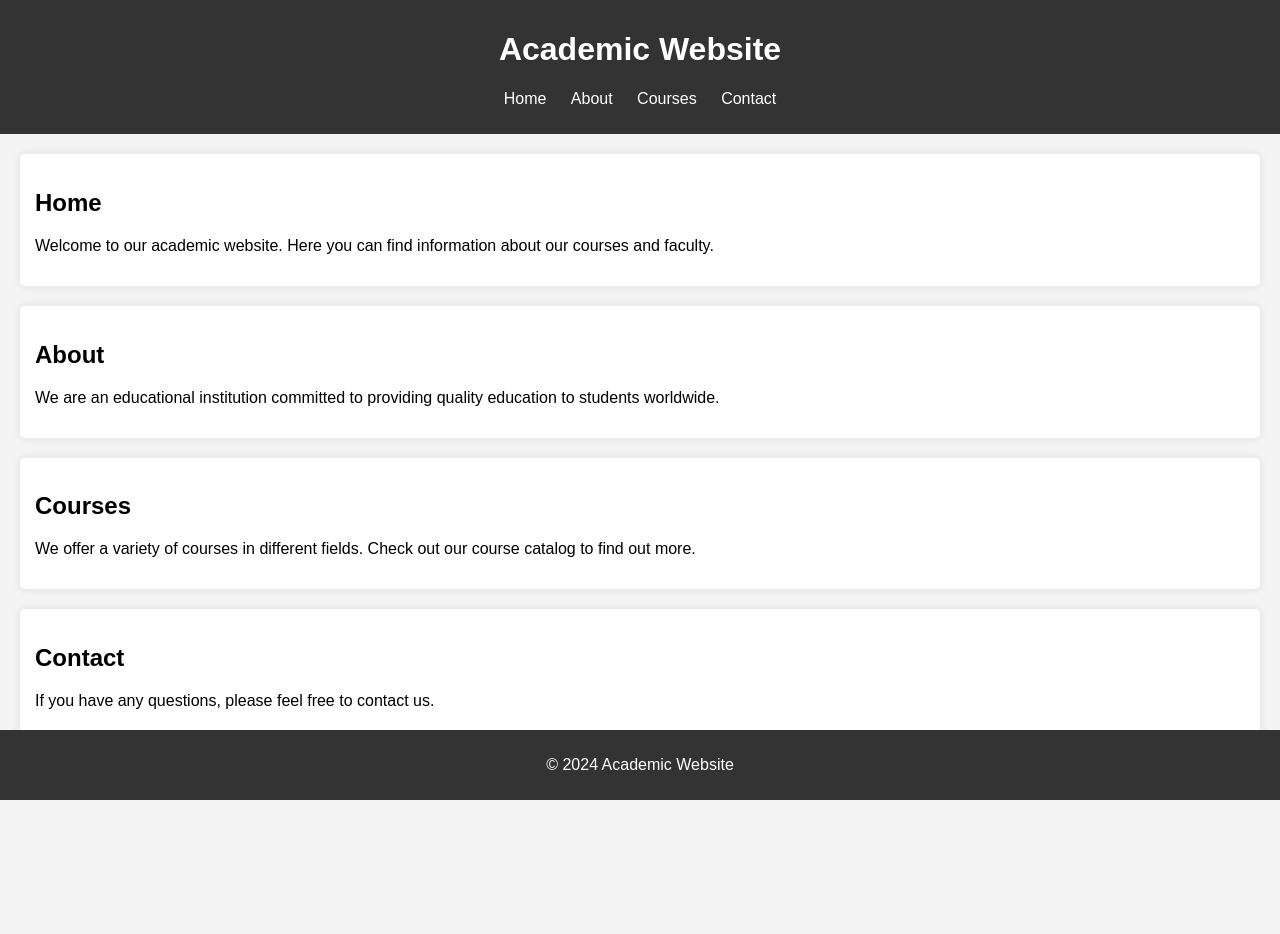
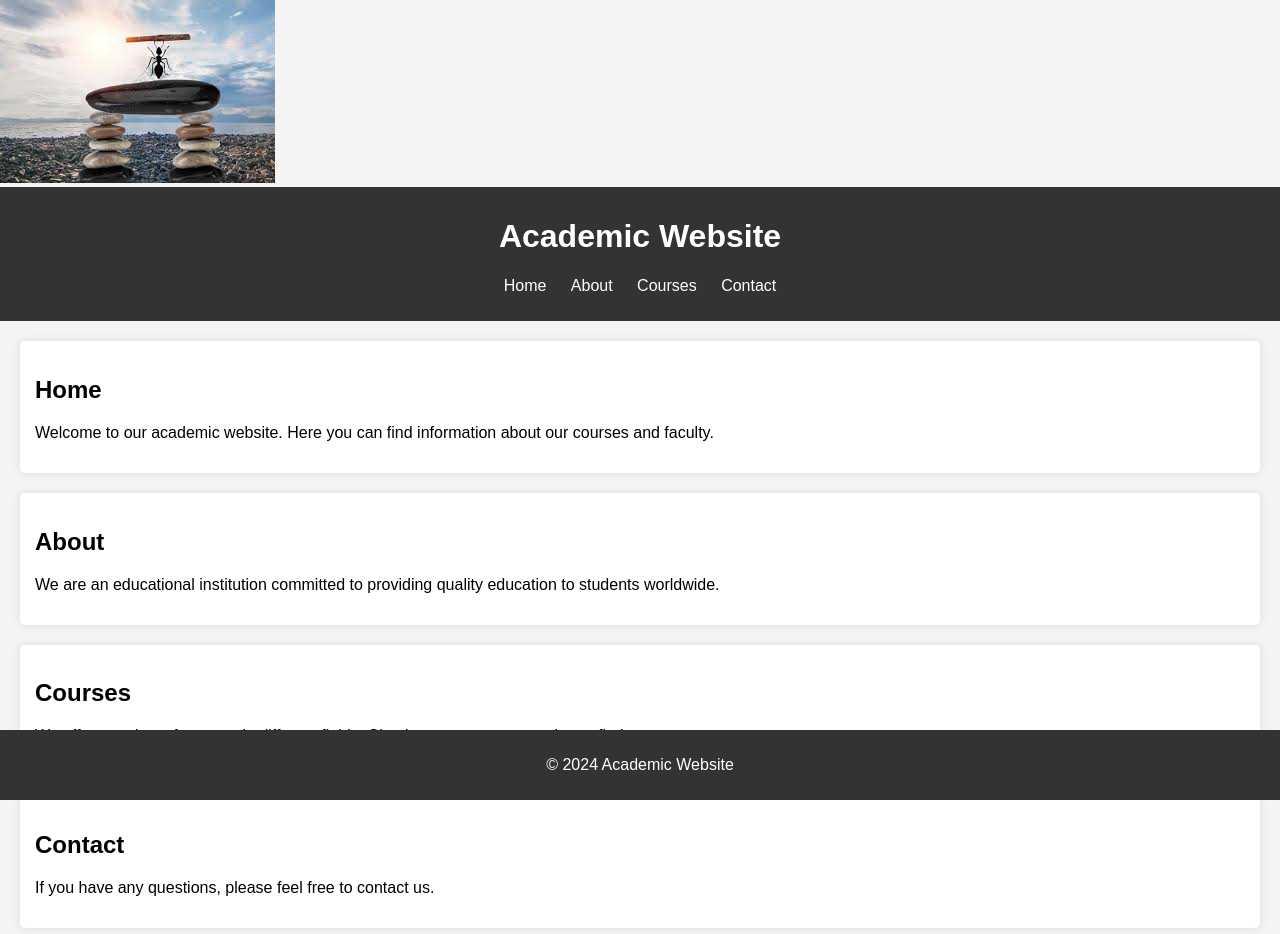
Before and after one commit to Github-0LC0/1aantc.github.io, a plain HTML site: page index.html in a window 1280 px wide. Before the commit the page ends 800 px from the top, so only its background shows below. Drawn offline with Linux system fonts and the light colour scheme.

Commit message:
Update index.html

```diff
--- a/index.html
+++ b/index.html
@@ -1,4 +1,5 @@
 <!DOCTYPE html>
+<img src="download.jpg" alt="Description of Image" />
 <html lang="en">
 <head>
     <meta charset="UTF-8">
```
